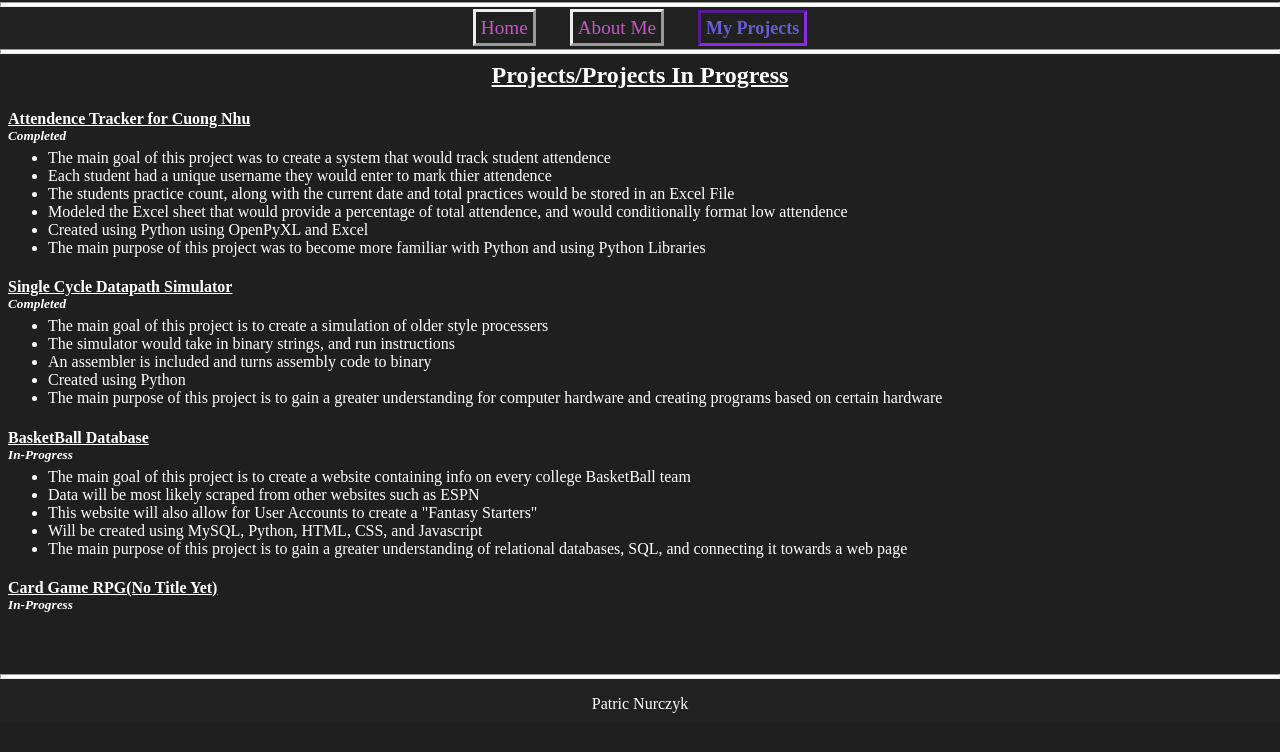
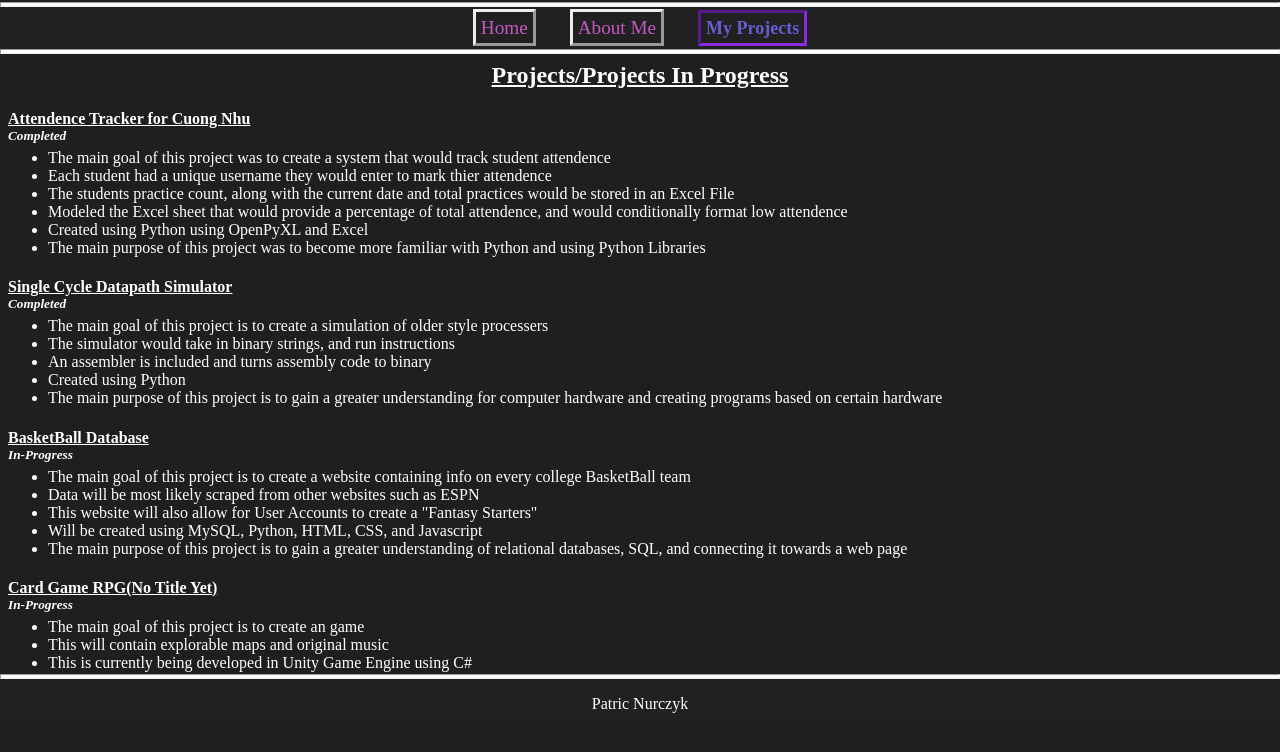
Before and after one commit to Patric-Nurczyk/Patric-Nurczyk.github.io, a plain HTML site: page Pages/projectPage.html in a window 1280 px wide. Shown: the part 78-830 px from the top of the page. Drawn offline with Linux system fonts and the light colour scheme.

Commit message:
Added all current projects to projectpage

```diff
--- a/Pages/projectPage.html
+++ b/Pages/projectPage.html
@@ -59,7 +59,10 @@
                 <h4 class="pTitle">Card Game RPG(No Title Yet)</h4>
                 <h5>In-Progress</h5>
                 <ul>
-
+                    <li>The main goal of this project is to create an game</li>
+                    <li>This will contain explorable maps and original music</li>
+                    <li>This is currently being developed in Unity Game Engine using C#</li>
+                    <li>The main purpose of this project is to become more familiar with Unity and C#, as well as the process of game development</li>
                 </ul>
 
             </div>
```
